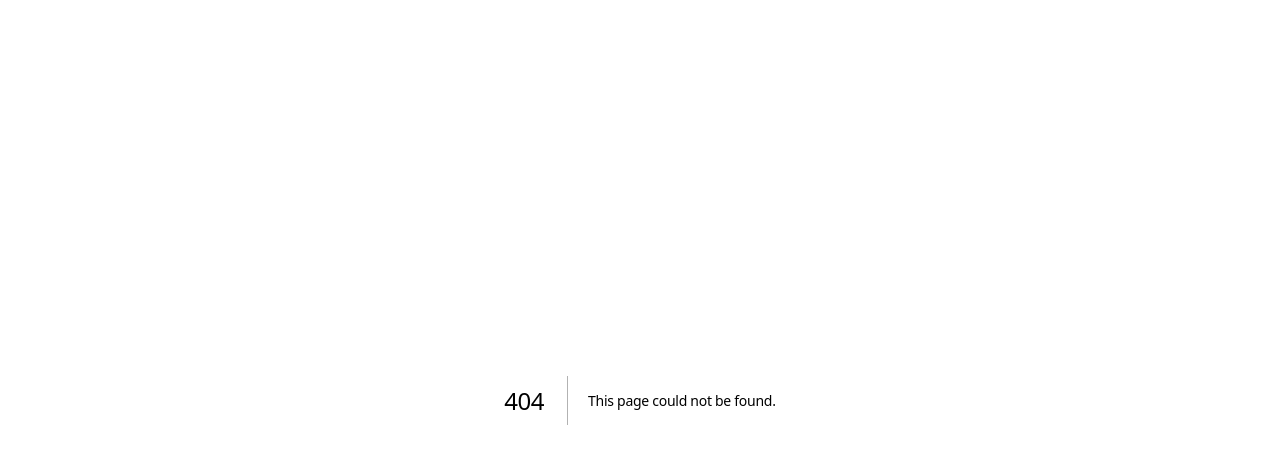
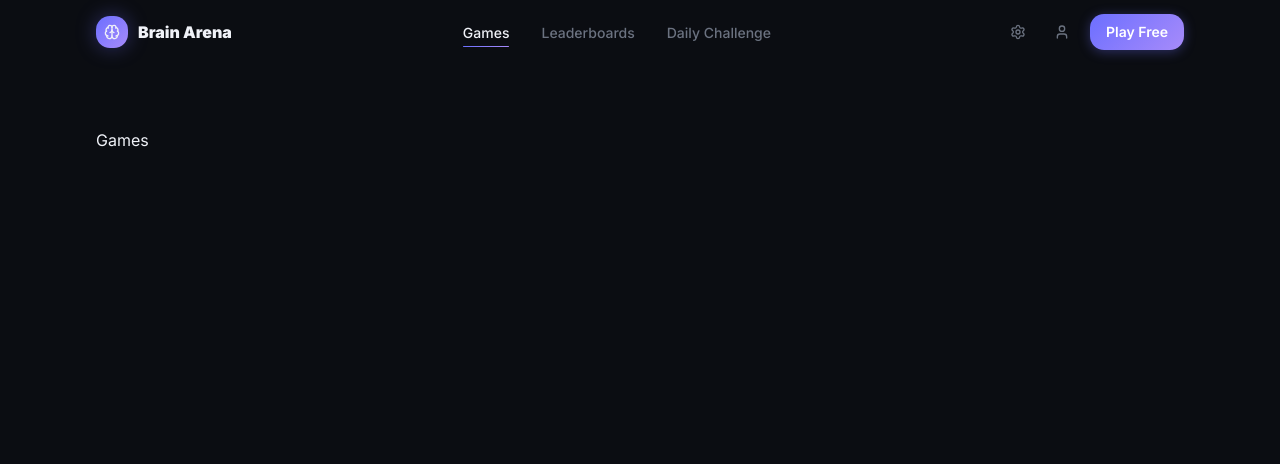
Before and after one commit to ViktoriiaPet/brain-arena, a Next.js app: page /games in a window 1280 px wide. Before the commit this address had no page. Shown: the top 464 px of the page. Built offline with nearby package versions, Linux system fonts and the light colour scheme.

Commit message:
Header implementation (#6)
* feat: add Header 2026-08-11 00:40:46

* refactor(viewer): extract SCROLL_THRESHOLD constant 2026-08-11 12:09:23

* refactor: replace hardcoded text color with semantic text-muted-foreground classs 2026-08-11 12:38:18

```diff
--- /dev/null
+++ b/src/app/games/page.tsx
@@ -0,0 +1,9 @@
+const Games = () => {
+  return (
+    <div className="container">
+      <section>Games</section>
+    </div>
+  )
+}
+
+export default Games
--- a/src/app/layout.tsx
+++ b/src/app/layout.tsx
@@ -1,6 +1,10 @@
+import { Inter } from 'next/font/google'
+
+import './globals.css'
+
+import Header from '@/widgets/header/ui/Header'
+
 import type { Metadata } from 'next'
-import { Inter } from 'next/font/google'
-import './globals.css'
 
 const inter = Inter({
   subsets: ['latin'],
@@ -20,7 +24,10 @@ export default function RootLayout({
 }>) {
   return (
     <html lang="en" className={`${inter.variable} h-full antialiased`}>
-      <body className="min-h-full flex flex-col">{children}</body>
+      <body className="flex min-h-full flex-col">
+        <Header />
+        <main className="relative overflow-hidden pt-32 pb-12 lg:px-16">{children}</main>
+      </body>
     </html>
   )
 }
--- a/src/app/page.tsx
+++ b/src/app/page.tsx
@@ -1,3 +1,3 @@
 export default function HomePage() {
-  return <main>Brain Arena</main>
+  return <main>Home Page</main>
 }
--- a/src/shared/styles/base.css
+++ b/src/shared/styles/base.css
@@ -11,8 +11,16 @@
     @apply font-sans;
     font-size: var(--font-size);
     scroll-behavior: smooth;
+    /* if no support scrollbar-gutter */
+    overflow-y: scroll;
     -webkit-text-size-adjust: 100%;
     text-size-adjust: 100%;
+  }
+
+  @supports (scrollbar-gutter: stable) {
+    html {
+      scrollbar-gutter: stable;
+    }
   }
 
   body {
--- a/src/shared/styles/theme.css
+++ b/src/shared/styles/theme.css
@@ -5,7 +5,7 @@
 @theme inline {
   /* Fonts */
 
-  --font-sans: var(--font-sans);
+  --font-sans: var(--font-inter);
   --font-heading: var(--font-sans);
   --font-mono: var(--font-geist-mono);
 
--- a/src/shared/styles/tokens.css
+++ b/src/shared/styles/tokens.css
@@ -7,8 +7,7 @@
 
   --font-size: clamp(15px, 0.35vw + 14px, 16px);
 
-  --font-weight-normal: 400;
-  --font-weight-medium: 500;
+  --weight-black: 900;
 
   /* Radius */
 
@@ -26,6 +25,7 @@
   --popover-foreground: #f0f2f8;
 
   --primary: #6c6fff;
+  --primary-light: #a78bfa;
   --primary-foreground: #ffffff;
 
   --secondary: #1c1f2a;
--- /dev/null
+++ b/src/widgets/header/ui/Header.tsx
@@ -0,0 +1,126 @@
+'use client'
+
+import { Brain, Settings, User } from 'lucide-react'
+import Link from 'next/link'
+import { usePathname } from 'next/navigation'
+import { useEffect, useState } from 'react'
+
+const SCROLL_THRESHOLD = 20
+
+const NAV_LINKS = [
+  { href: '/games', label: 'Games' },
+  { href: '/leaderboards', label: 'Leaderboards' },
+  { href: '/daily-challenge', label: 'Daily Challenge' },
+] as const
+
+const Header = () => {
+  const [scrolled, setScrolled] = useState(false)
+  const pathname = usePathname()
+
+  useEffect(() => {
+    const handleScroll = () => {
+      setScrolled(window.scrollY > SCROLL_THRESHOLD)
+    }
+
+    handleScroll()
+
+    window.addEventListener('scroll', handleScroll, { passive: true })
+
+    return () => {
+      window.removeEventListener('scroll', handleScroll)
+    }
+  }, [])
+
+  return (
+    <header className="fixed inset-x-0 top-0 z-50">
+      <nav
+        className="border-b transition-all duration-300"
+        style={{
+          background: scrolled ? 'rgba(11,13,18,0.92)' : 'transparent',
+          backdropFilter: scrolled ? 'blur(20px)' : 'none',
+          borderBottom: scrolled ? '1px solid rgba(255,255,255,0.06)' : '1px solid transparent',
+        }}
+      >
+        <div className="mx-auto flex h-16 max-w-6xl items-center justify-between px-6 lg:px-8">
+          <Link href={'/'} className="flex items-center gap-2.5">
+            <div
+              className="flex size-8 shrink-0 items-center justify-center rounded-xl"
+              style={{
+                background: 'linear-gradient(135deg, var(--primary), var(--primary-light))',
+                boxShadow: '0 0 20px rgb(108 111 255 / 35%)',
+              }}
+            >
+              <Brain size={16} className="text-foreground" />
+            </div>
+            <span className="text-foreground font-black">Brain Arena</span>
+          </Link>
+
+          <ul className="hidden items-center gap-8 md:flex">
+            {NAV_LINKS.map(({ href, label }) => {
+              const isActive = pathname === href || pathname.startsWith(`${href}/`)
+
+              return (
+                <li key={href}>
+                  <Link
+                    href={href}
+                    className={`relative text-sm font-medium transition-colors duration-200 ${
+                      isActive ? 'text-foreground' : 'text-muted-foreground hover:text-foreground'
+                    }`}
+                  >
+                    {label}
+                    {isActive && (
+                      <span
+                        aria-hidden="true"
+                        className="absolute inset-x-0 -bottom-1.5 h-px rounded-full"
+                        style={{
+                          background:
+                            'linear-gradient(90deg, var(--primary), var(--primary-light))',
+                        }}
+                      />
+                    )}
+                  </Link>
+                </li>
+              )
+            })}
+          </ul>
+
+          <ul className="flex items-center gap-3">
+            <li>
+              <button
+                className="text-muted-foreground hidden size-8 items-center justify-center rounded-lg transition-all duration-200 hover:bg-white/5 hover:text-[#F0F2F8] sm:flex"
+                type="button"
+                aria-label="Settings"
+              >
+                <Settings size={16} />
+              </button>
+            </li>
+            <li>
+              <button
+                className="text-muted-foreground hidden size-8 items-center justify-center rounded-lg transition-all duration-200 hover:bg-white/5 hover:text-[#F0F2F8] sm:flex"
+                type="button"
+                aria-label="Profile"
+              >
+                <User size={16} />
+              </button>
+            </li>
+            <li>
+              <Link
+                href="/games"
+                className="block rounded-xl px-4 py-2 text-sm font-semibold text-white transition-all duration-200 hover:brightness-110"
+                style={{
+                  background: 'linear-gradient(135deg, var(--primary), var(--primary-light))',
+                  boxShadow: '0 2px 12px rgb(108 111 255 / 35%)',
+                }}
+              >
+                {' '}
+                Play Free{' '}
+              </Link>
+            </li>
+          </ul>
+        </div>
+      </nav>
+    </header>
+  )
+}
+
+export default Header
```
Also changed, not shown: src/widgets/header/ui/index.ts (added), 1 other file (tests, documents, lock files or other folders).
